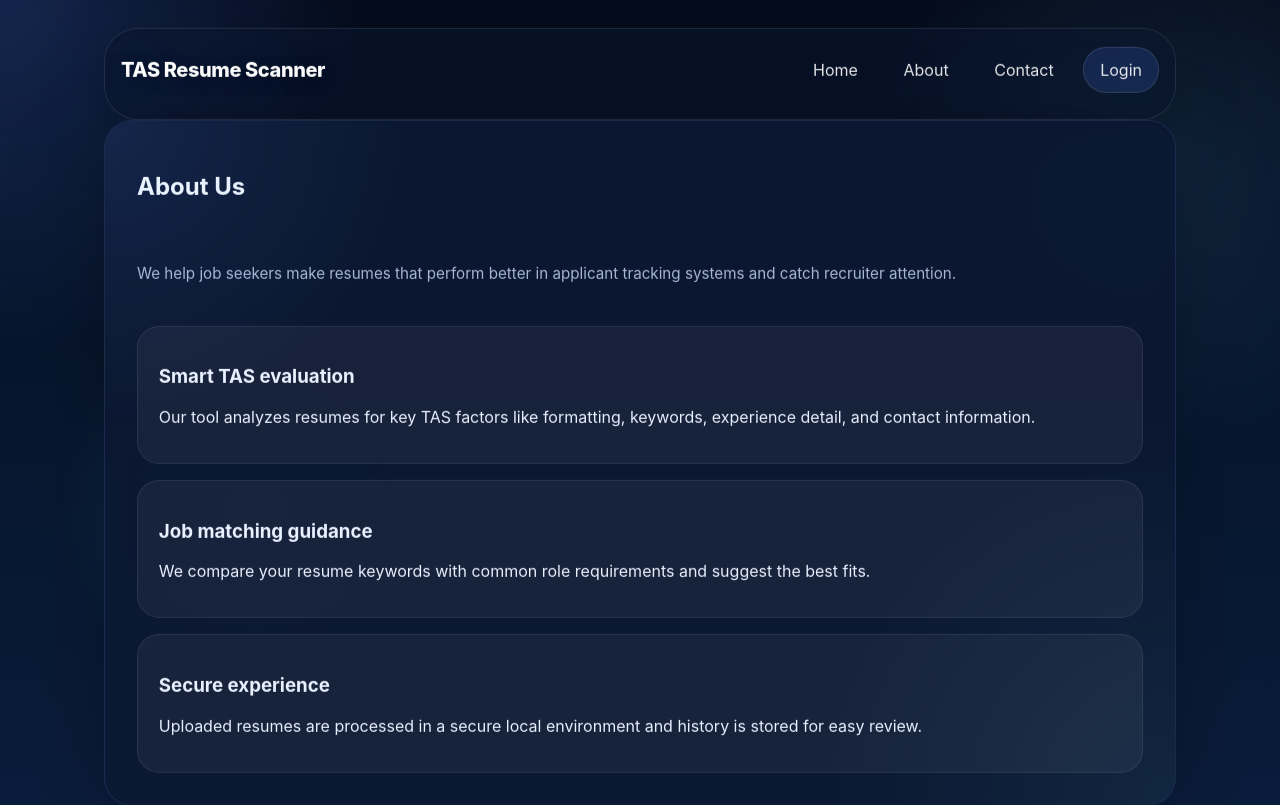
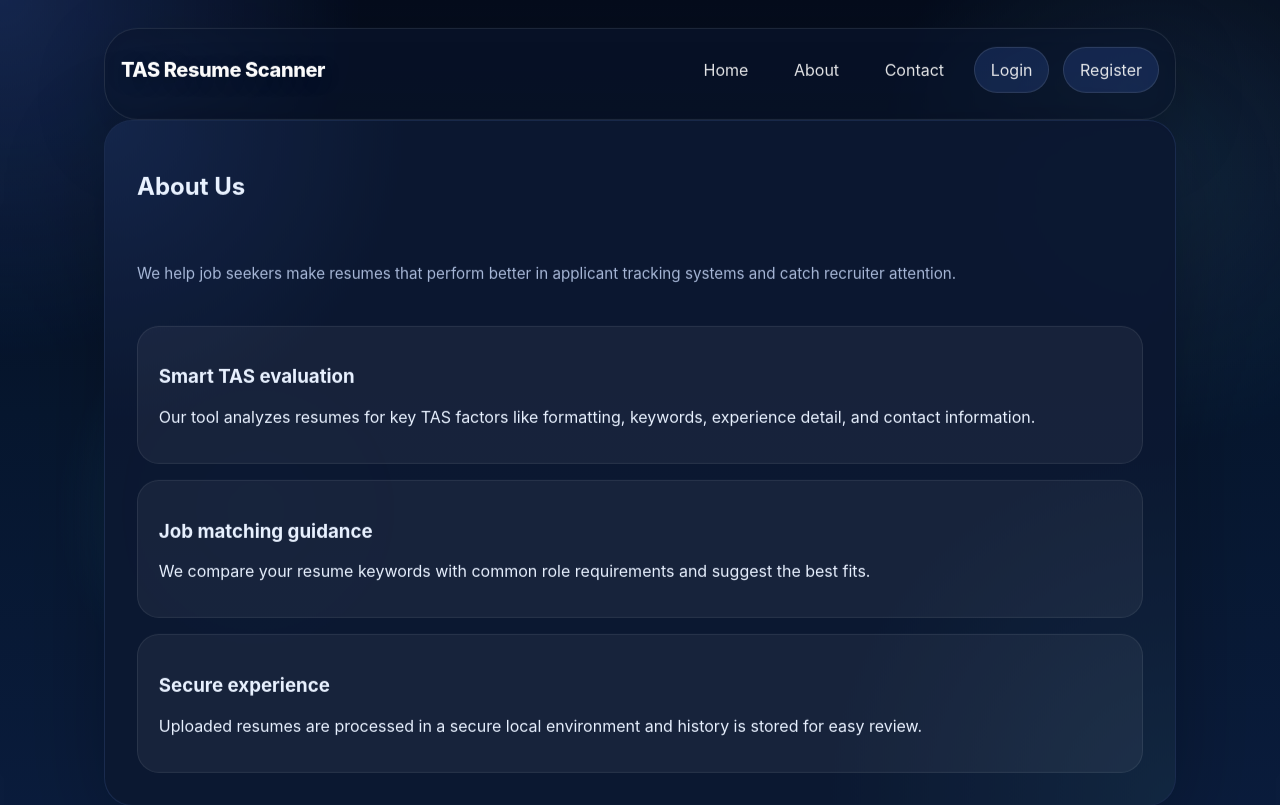
Before and after one commit to SA-Sanush/Main_Project_ICT, a Flask app: page /about in a window 1280 px wide. Shown: the top 805 px of the page. Run offline with Flask 3, Linux system fonts and the light colour scheme.

Commit message:
Update base.html

```diff
--- a/templates/base.html
+++ b/templates/base.html
@@ -22,10 +22,10 @@
           <a class="auth-pill" href="{{ url_for('logout') }}">Logout</a>
           {% else %}
           <a class="auth-pill" href="{{ url_for('login') }}">Login</a>
+          <a class="auth-pill secondary-auth-pill" href="{{ url_for('register') }}">Register</a>
           {% endif %}
         </nav>
       </header>
-
       {% with messages = get_flashed_messages(with_categories=true) %} {% if
       messages %}
       <div class="alert-wrapper">
```
